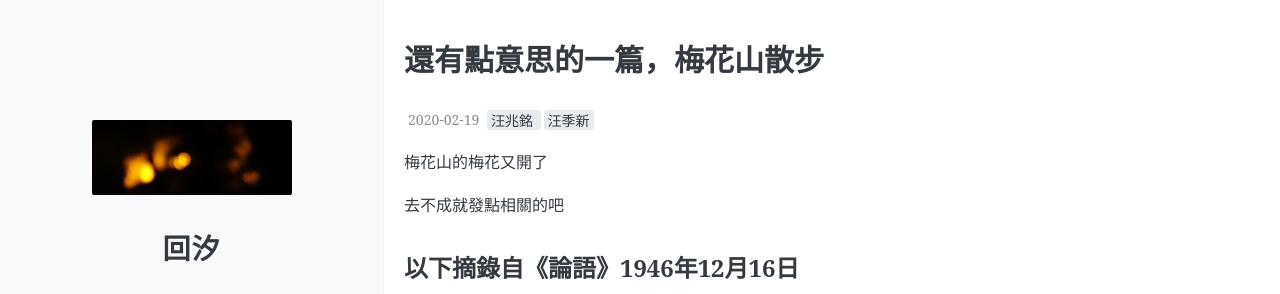
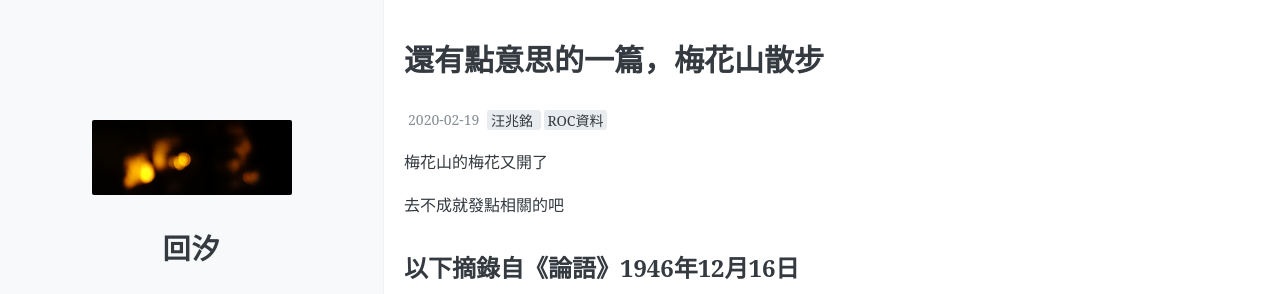
Before and after one commit to kanransya/nami-jetcoaster, a Jekyll site: the page built from _posts/2020-02-19-還有點意思的一篇，梅花山散步-39.md, in a window 1280 px wide and 900 px high. Shown: the top 294 px of the window. Built offline with Jekyll 4.4.1, drawn with Linux system fonts in a browser that asks for light colours; comment, search, counter and statistics services are not loaded.

Commit message:
Update 2020-02-19-還有點意思的一篇，梅花山散步-39.md

```diff
--- a/_posts/2020-02-19-還有點意思的一篇，梅花山散步-39.md
+++ b/_posts/2020-02-19-還有點意思的一篇，梅花山散步-39.md
@@ -2,7 +2,7 @@
 layout: post
 title: 還有點意思的一篇，梅花山散步
 date: 2020-02-19 03:13:21
-tags: [汪兆銘,汪季新]
+tags: [汪兆銘,ROC資料]
 
 ---
 梅花山的梅花又開了
```
